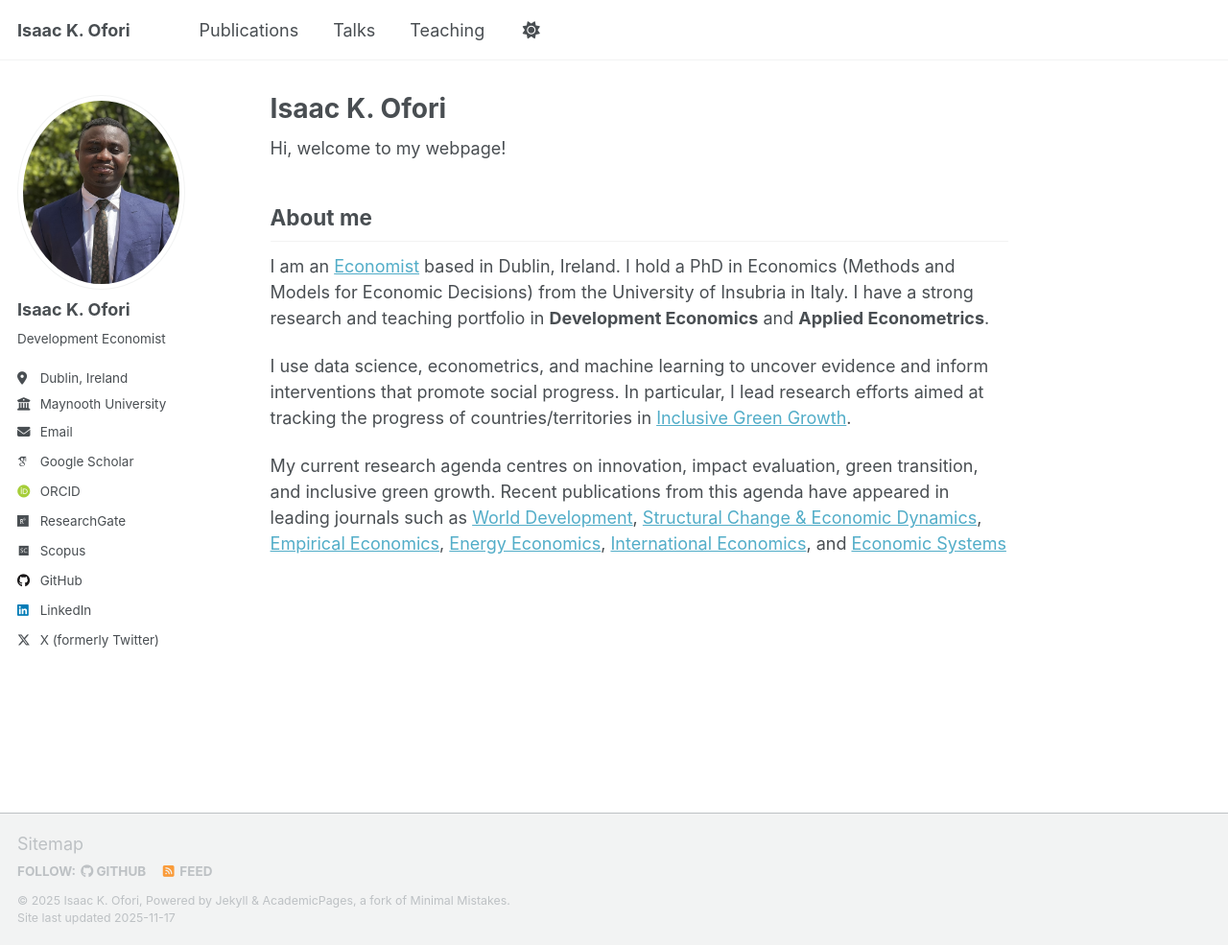
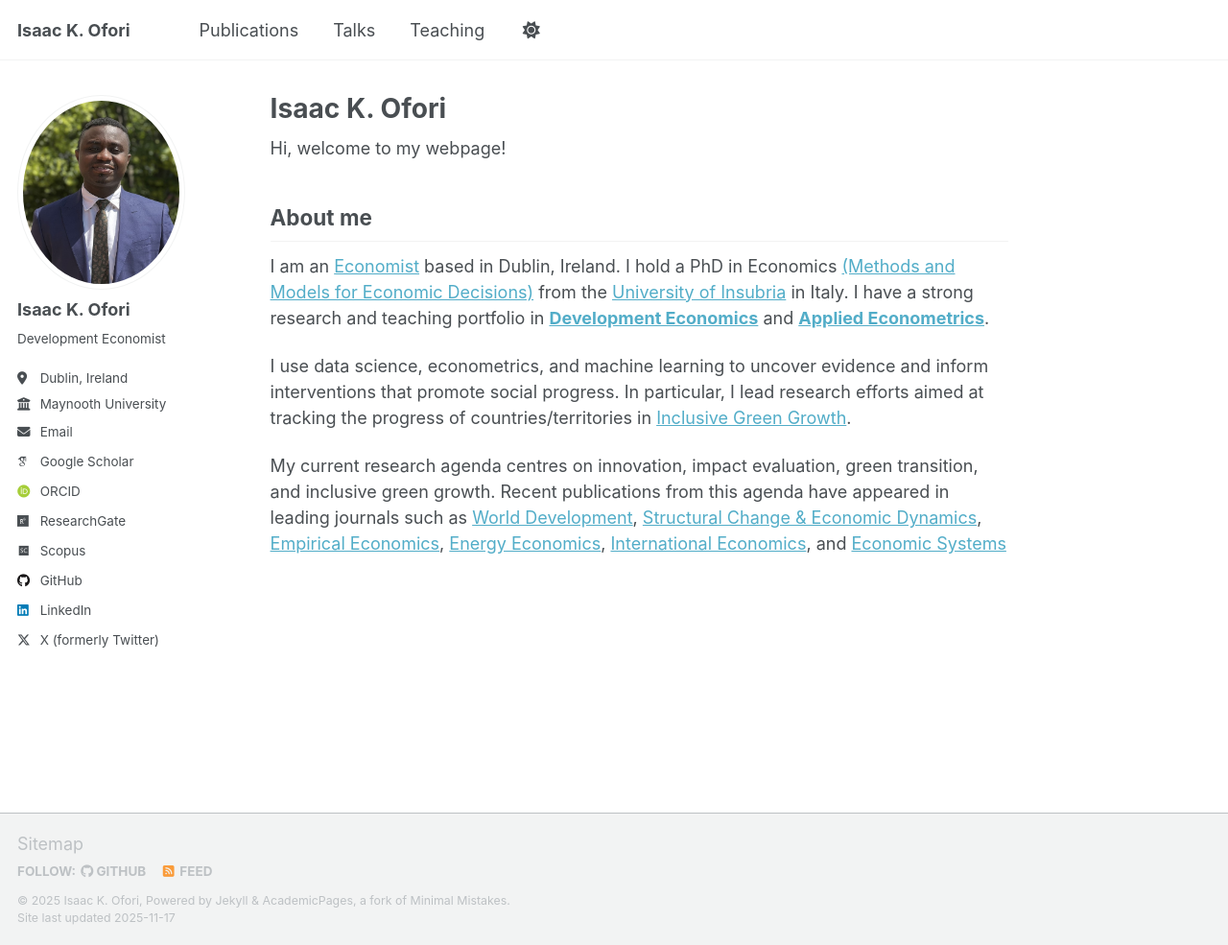
Before and after one commit to ikofori/ikofori.github.io, a Jekyll site: the page built from _pages/about.md, in a window 1280 px wide and 985 px high. Shown: the whole window at 96% size. Built offline with Jekyll 4.4.1, drawn with Linux system fonts in a browser that asks for light colours; some web fonts are replaced; a script that is not in the unit is left out; part of the change alters nothing that is shown.

```diff
--- a/_pages/about.md
+++ b/_pages/about.md
@@ -12,7 +12,7 @@ Hi, welcome to my webpage!
 
 ## About me
 
-I am an [Economist](https://ikofori.github.io/) based in Dublin, Ireland. I hold a PhD in Economics (Methods and Models for Economic Decisions) from the University of Insubria in Italy. I have a strong research and teaching portfolio in **Development Economics** and **Applied Econometrics**.
+I am an [Economist](https://ikofori.github.io/) based in Dublin, Ireland. I hold a PhD in Economics [(Methods and Models for Economic Decisions)](https://www.uninsubria.it/formazione/offerta-formativa/methods-and-models-economic-decisions-xli-ciclo) from the [University of Insubria](https://archivio.uninsubria.it/siti-tematici-o-federati/siti-dei-dipartimenti/dipartimento-di-economia-dieco) in Italy. I have a strong research and teaching portfolio in [**Development Economics**](https://doi.org/10.1016/j.worlddev.2025.107223) and [**Applied Econometrics**](https://doi.org/10.1016/j.strueco.2025.09.004).
 
 I use data science, econometrics, and machine learning to uncover evidence and inform interventions that promote social progress. In particular, I lead research efforts aimed at tracking the progress of countries/territories in [Inclusive Green Growth](https://zenodo.org/records/12529764).
 
```
